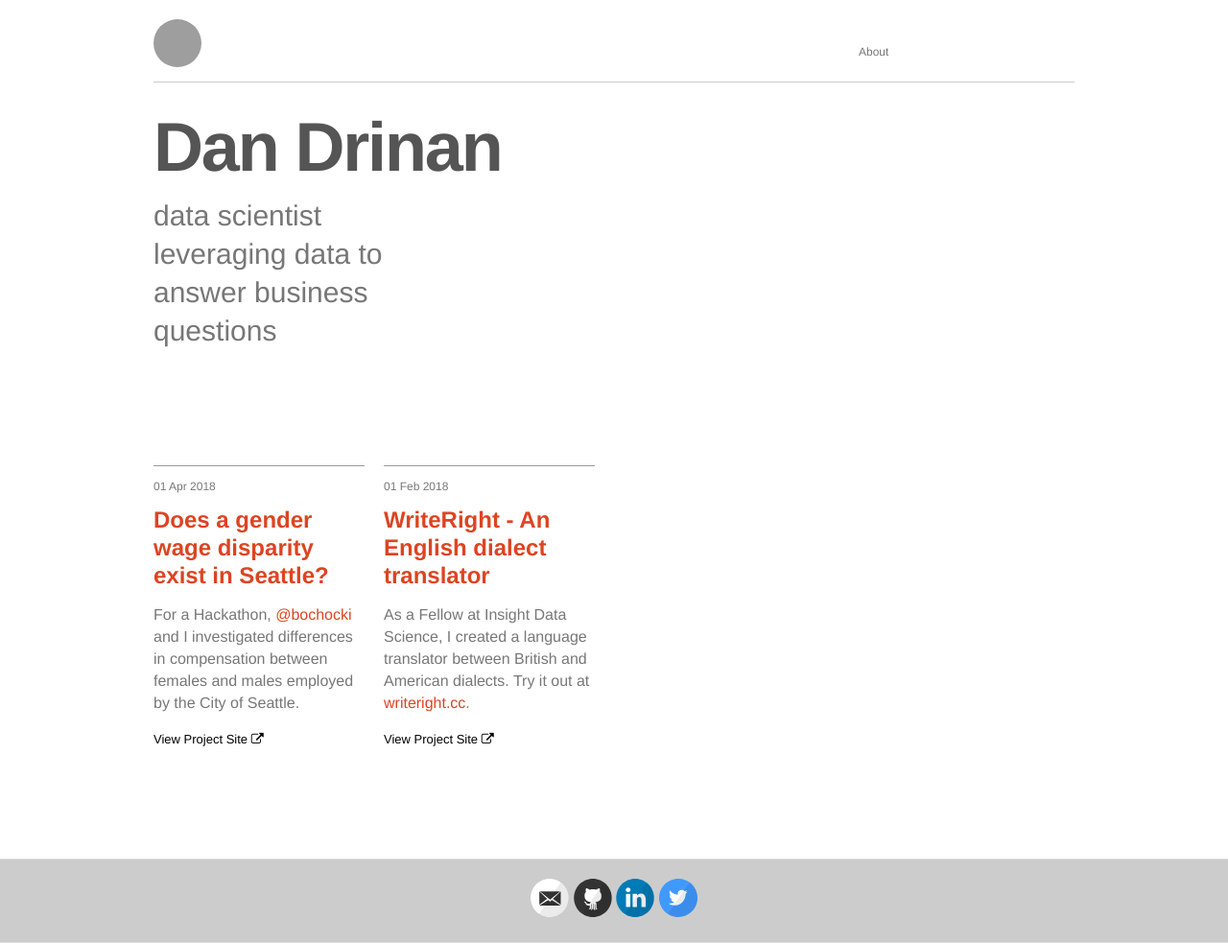
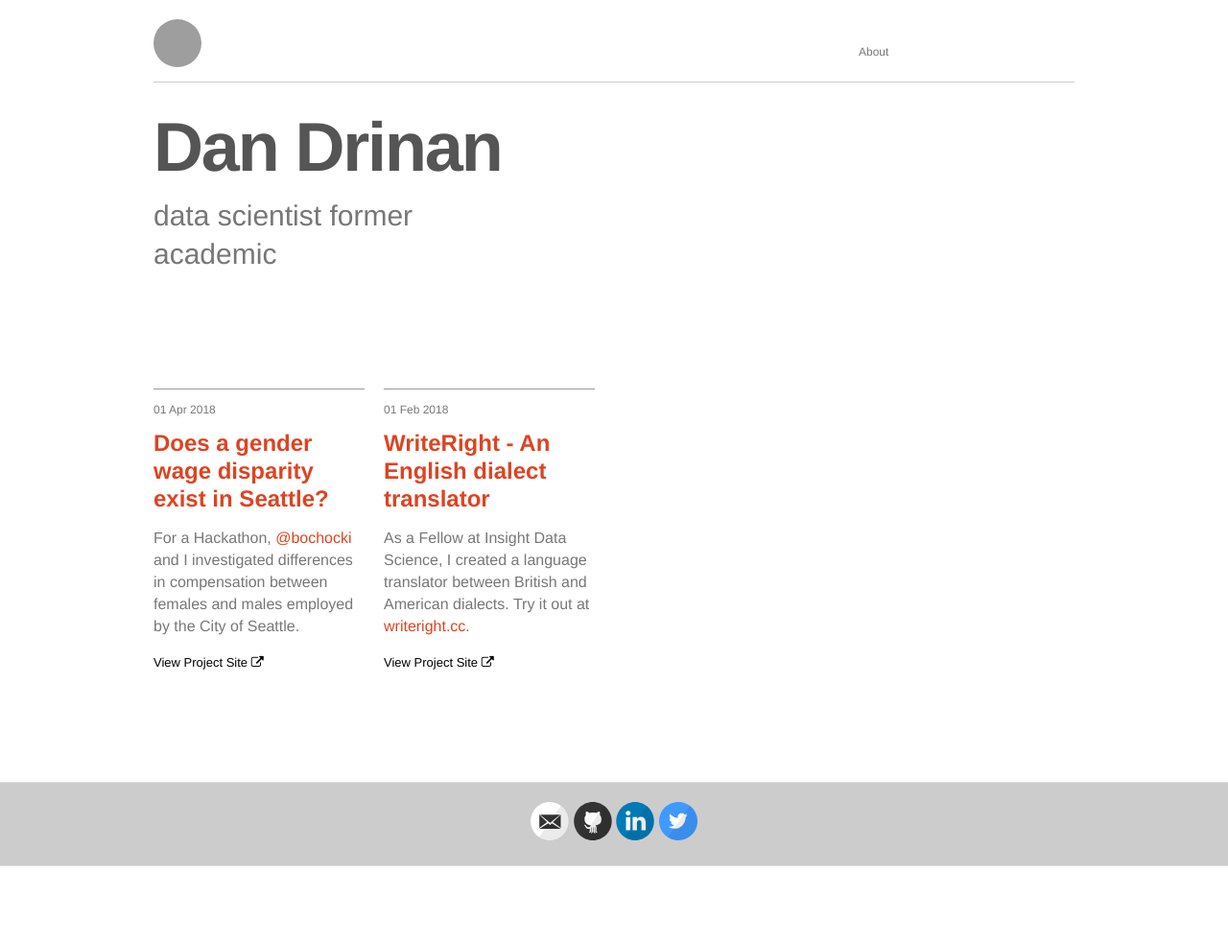
Before and after one commit to drinandan/drinandan.github.io, a Jekyll site: the page built from index.html, in a window 1280 px wide. Shown: the whole page at 96% size. Built offline with Jekyll 4.4.1, drawn with Linux system fonts in a browser that asks for light colours; nearby versions of some CDN libraries; after the commit the page ends 903 px from its top, so only the background shows below that; grey boxes are pictures that could not be loaded.

Commit message:
removed key words to a post

```diff
--- a/_config.yml
+++ b/_config.yml
@@ -6,7 +6,7 @@
 name: Dan Drinan
 
 # Short bio or description (displayed in the header)
-description: data scientist leveraging data to answer business questions
+description: data scientist former academic
 
 # URL of your avatar or profile pic (you could use your GitHub profile pic)
 #avatar: https://pbs.twimg.com/profile_images/1779775150/bitty-icon_bigger.gif
```
